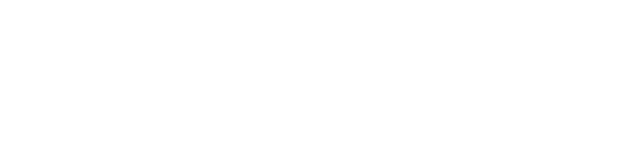
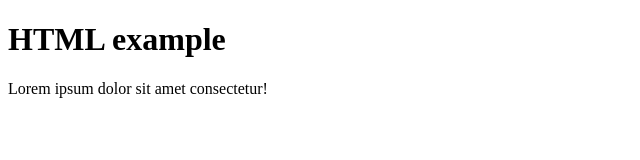
Before and after one commit to cfmiller176/c29-html, a plain HTML site: page index.html in a window 1280 px wide. Shown: the whole page, without its empty margins (0-640 px from the left). Drawn offline with Linux system fonts and the light colour scheme.

Commit message:
commit for adding paragraph

```diff
--- a/index.html
+++ b/index.html
@@ -8,5 +8,10 @@
 </head>
 <body>
 
+<h1>HTML example</h1>
+<p>
+    Lorem ipsum dolor sit amet consectetur!
+</p>
+
 </body>
 </html>
```
